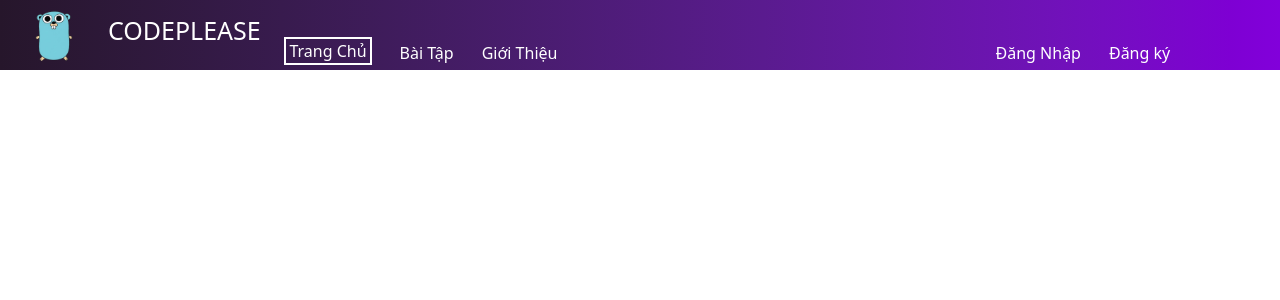
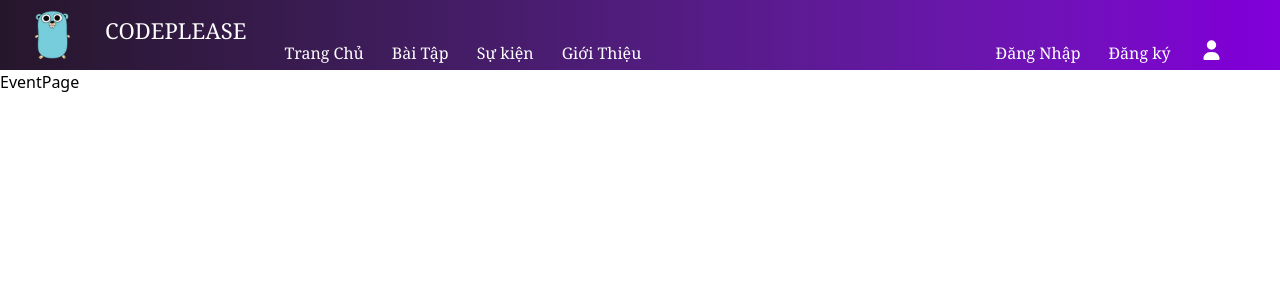
Before and after one commit to DuongKhoaiLang/First_Project_Fe, a React (Vite) app in the folder codingweb-frontend/: page /Event in a window 1280 px wide. Shown: the top 300 px of the page. Built offline with nearby package versions, Linux system fonts and the light colour scheme.

Commit message:
header-2

```diff
--- a/codingweb-frontend/package.json
+++ b/codingweb-frontend/package.json
@@ -10,6 +10,11 @@
     "preview": "vite preview"
   },
   "dependencies": {
+    "@fortawesome/fontawesome-svg-core": "^7.0.1",
+    "@fortawesome/free-brands-svg-icons": "^7.0.1",
+    "@fortawesome/free-regular-svg-icons": "^7.0.1",
+    "@fortawesome/free-solid-svg-icons": "^7.0.1",
+    "@fortawesome/react-fontawesome": "^3.0.2",
     "@headlessui/react": "^2.2.9",
     "@heroicons/react": "^2.2.0",
     "@tailwindcss/vite": "^4.1.13",
--- a/codingweb-frontend/src/App.jsx
+++ b/codingweb-frontend/src/App.jsx
@@ -4,7 +4,8 @@ import './App.css'
 import HomePage from './pages/Home/Home.jsx'
 import SourcePage from './pages/Sourse/Sourse.jsx'
 import AboutPage from './pages/About/About.jsx'
-import Header from './components/layout/Header.jsx'
+import Header from './components/layout/header.jsx'
+import Event from './pages/Event/Event.jsx'
 
 
 function App() {
@@ -16,6 +17,7 @@ function App() {
           <Route path='/' element = {<HomePage/>}></Route>
           <Route path='/Source' element = {<SourcePage/>}></Route>
           <Route path='/About' element = {<AboutPage/>}></Route>
+          <Route path='/Event' element = {<Event/>}></Route>
       </Routes>
     </>
 
--- a/codingweb-frontend/src/components/layout/Header.jsx
+++ b/codingweb-frontend/src/components/layout/Header.jsx
@@ -1,23 +1,27 @@
 import {Link} from 'react-router'
 import Logo from '../../assets/image/logo.png'
+import Usericon from '../ui/Usericon'
+
 
 function Header(){
     return(
-        <div>
+        <div className='wapper font-serif'>
             <header className='bg-gradient-to-r from-[#26162b] to-purple-700 text-white flex h-[70px]'>
                 <div className= 'flex-2'>
-                    <img src= {Logo} alt="" className='h-18 inline-block'/>
-                    <span className='text-[25px]'>CODEPLEASE</span>
+                    <img src= {Logo} alt="" className='h-[100%] inline-block'/>
+                    <span className='text-[22px]'>CODEPLEASE</span>
                 </div>
                 <ul className='flex-5 flex space-x-7'>
-                    <li className='flex items-end mb-[5px]'><Link to = '/' className='px-[3px] border-[2px]'>Trang Chủ</Link></li>
-                    <li className='flex items-end mb-[5px]'><Link to = '/Source'>Bài Tập</Link></li>
-                    <li className='flex items-end mb-[5px]'><Link to = '/About'>Giới Thiệu</Link></li>
+                    <li className='flex items-end mb-[5px]'><Link to = '/' >Trang Chủ</Link></li>
+                    <li className='flex items-end mb-[5px]'><Link to = '/Source' >Bài Tập</Link></li>
+                    <li className='flex items-end mb-[5px]'><Link to = '/Event' >Sự kiện</Link></li>
+                    <li className='flex items-end mb-[5px]'><Link to = '/About' >Giới Thiệu</Link></li>
                 </ul>
 
                 <ul className='flex-2 flex space-x-7'>
                     <li className='flex items-end mb-[5px]'><Link to = '/'>Đăng Nhập</Link></li>
-                    <li className='flex items-end mb-[5px]'><Link to = '/Source'>Đăng ký</Link></li>
+                    <li className='flex items-end mb-[5px]'><Link to = '/'>Đăng ký</Link></li>
+                    <li className='flex items-end mb-[10px]'><Usericon className='text-[20px]'/></li>
                 </ul>
             </header>
         </div>
--- /dev/null
+++ b/codingweb-frontend/src/components/ui/Usericon.jsx
@@ -0,0 +1,11 @@
+import {FontAwesomeIcon} from '@fortawesome/react-fontawesome'
+import {faUser} from'@fortawesome/free-solid-svg-icons'
+
+
+function Usericon({className}){
+    return (
+        <FontAwesomeIcon icon={faUser} className={className}/>
+    )
+}
+
+export default Usericon
--- /dev/null
+++ b/codingweb-frontend/src/pages/Event/Event.jsx
@@ -0,0 +1,10 @@
+
+
+
+function Event(){
+    return (
+        <div>EventPage</div>
+    )
+}
+
+export default Event
```
Also changed, not shown: 1 other file (tests, documents, lock files or other folders).
